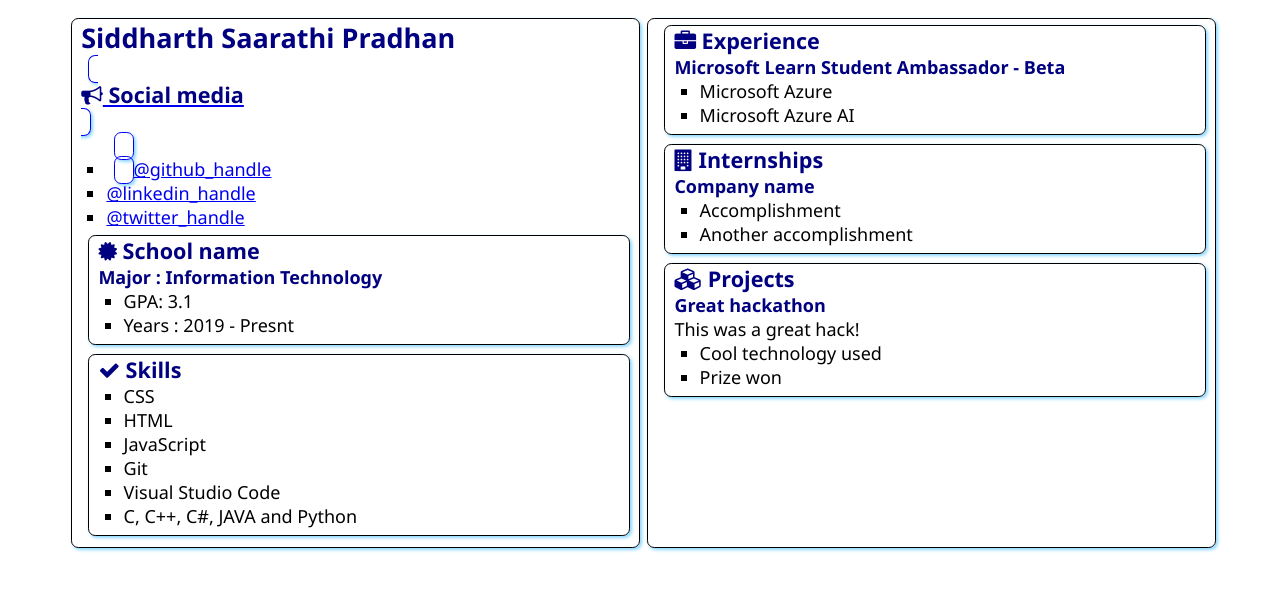
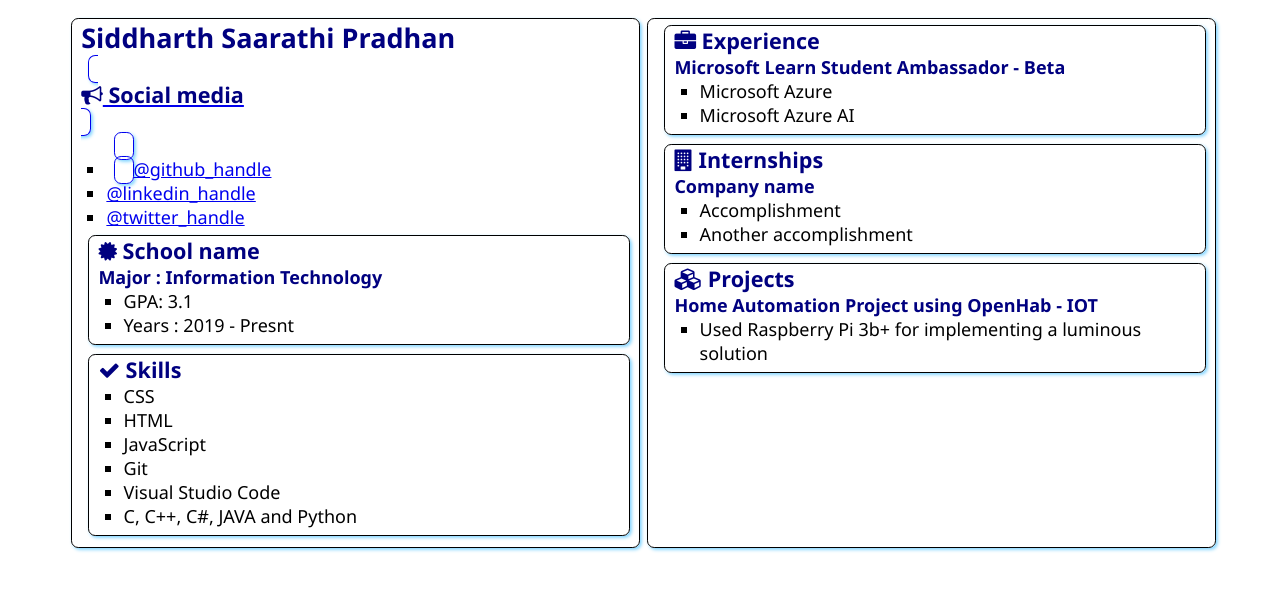
Before and after one commit to Sidsp-github/SATechnicalOnboarding, a plain HTML site: page src/index.html in a window 1280 px wide. Drawn offline with Linux system fonts and the light colour scheme.

Commit message:
Update index.html

```diff
--- a/src/index.html
+++ b/src/index.html
@@ -86,11 +86,9 @@
                     Projects
                 </h2>
 
-                <h3>Great hackathon</h3>
-                <div>This was a great hack!</div>
+                <h3>Home Automation Project using OpenHab - IOT</h3>
                 <ul>
-                    <li>Cool technology used</li>
-                    <li>Prize won</li>
+                    <li>Used Raspberry Pi 3b+ for implementing a luminous solution</li>
                 </ul>
             </section>
         </article>
```
